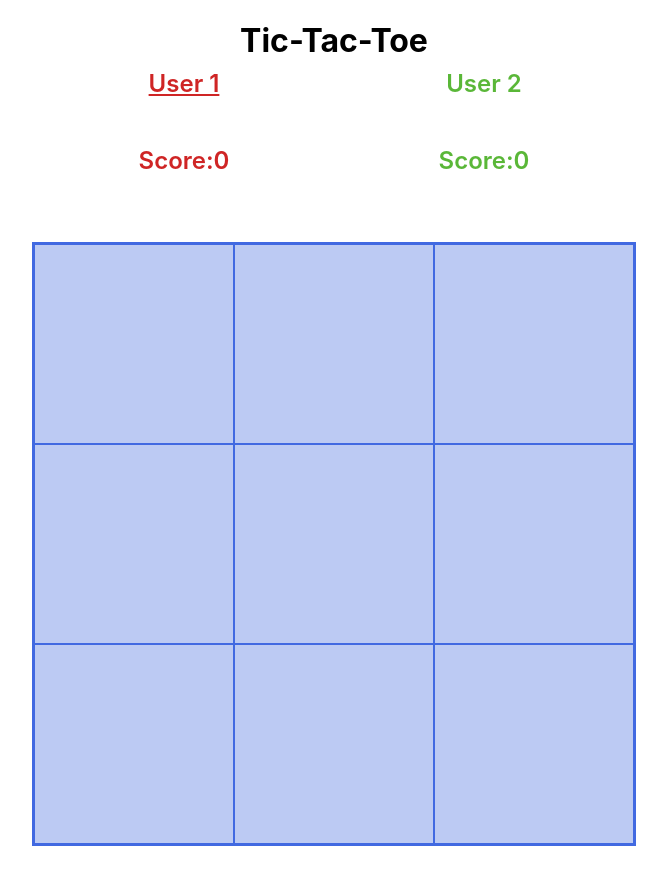
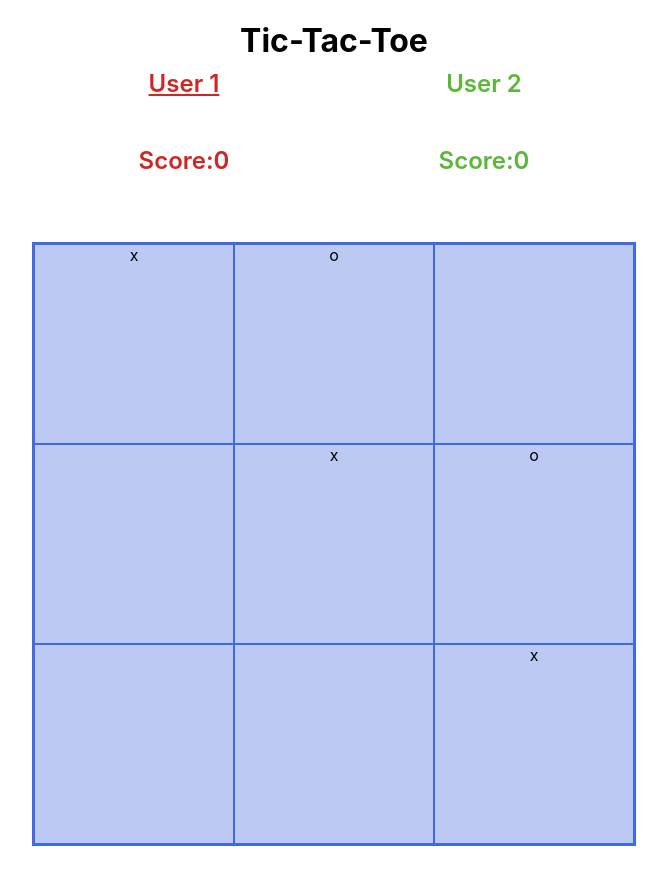
Before and after one commit to OxanaDanilova/tic-tac-toe-react, a React (Create React App) app in the folder my-app/: page / in a window 1280 px wide. Shown: the top 884 px of the page, without its empty margins (306-973 px from the left). Built offline with nearby package versions, Linux system fonts and the light colour scheme.

Commit message:
feat: render board according to gameArray

```diff
--- a/my-app/src/components/Board/Board.js
+++ b/my-app/src/components/Board/Board.js
@@ -3,23 +3,32 @@ import React from "react";
 import "./Board.css";
 
 export class Board extends React.Component {
+  constructor() {
+    super();
+    this.state = {
+      gameStatus: "x",
+      boardArr: ["x", "o", "", "", "x", "o", "", "", "x"],
+    };
+  }
   clickHandle(e) {
     if (e.target.id) {
-      console.log(e.target.id);
+      console.log(e.target);
+      //e.target.innerHTML = this.state.gameStatus;
+
+      //this.gameStatus = this.gameStatus === "x" ? "o" : "x";
     }
   }
   render() {
     return (
       <section onClick={this.clickHandle} className="board">
-        <div id="1"></div>
-        <div id="2"></div>
-        <div id="3"></div>
-        <div id="4"></div>
-        <div id="5"></div>
-        <div id="6"></div>
-        <div id="7"></div>
-        <div id="8"></div>
-        <div id="9"></div>
+        {this.state.boardArr.map(
+          (el, i) =>
+            (el = (
+              <div key={i} id={i}>
+                {this.state.boardArr[i]}
+              </div>
+            ))
+        )}
       </section>
     );
   }
```
